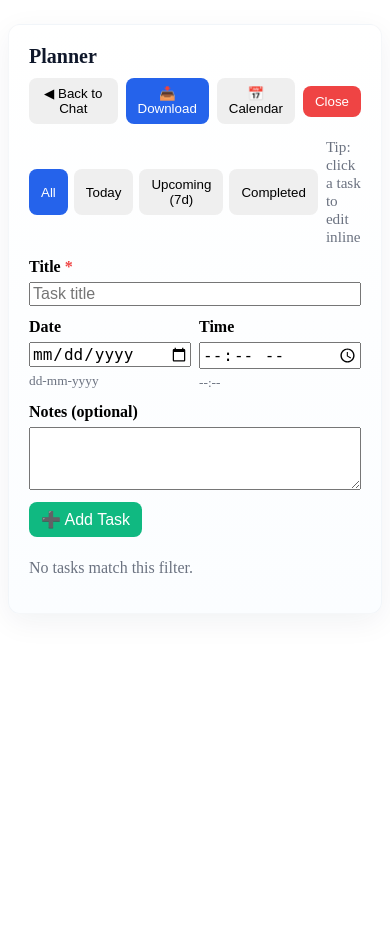
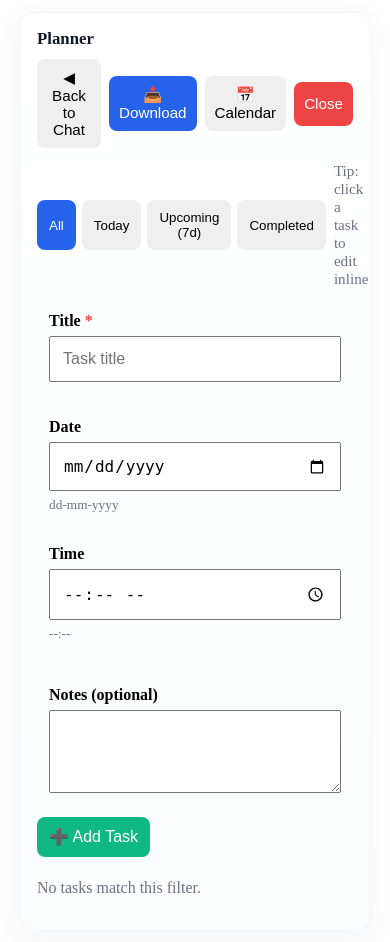
Before and after one commit to ManyaAlva/mental-health-chatbot, a Flask app: page /planner in a window 390 px wide. Before the commit the page ends 612 px from the top, so only its background shows below. Run offline with Flask 3, Linux system fonts and the light colour scheme; data that the repository does not hold is empty; some libraries are stand-ins or nearby versions.

Commit message:
added ui for mobile

```diff
--- a/app.py
+++ b/app.py
@@ -438,4 +438,7 @@ def choose_followup(user_input: str):
     return "Would you like to tell me more, or try a short grounding exercise?"
 
 if __name__ == "__main__":
-    app.run(debug=True, host="0.0.0.0", port=5000)
+    import os
+    port = int(os.environ.get("PORT", 5000))
+    # debug=False in production
+    app.run(host="0.0.0.0", port=port, debug=os.environ.get("FLASK_DEBUG", "0") == "1")
--- a/static/style.css
+++ b/static/style.css
@@ -292,3 +292,55 @@ header p { margin:0; font-size:1rem; color:#555; }
   0% { opacity: 0; transform: translateY(-50%) scale(0.6); }
   100% { opacity: 1; transform: translateY(-50%) scale(1); }
 }
+
+/* Mobile / touch improvements */
+@media (max-width: 760px) {
+  .container, .planner-container { padding:16px; margin:12px; }
+
+  /* make header actions stack and touch friendly */
+  .planner-actions { flex-direction:row; gap:8px; }
+  .planner-actions .btn { padding:12px 14px; font-size:1rem; min-height:44px; }
+
+  /* form controls full width for easy tapping */
+  .planner-form .col, .planner-form input, .planner-form textarea {
+    width:100%;
+    box-sizing:border-box;
+    font-size:1rem;
+    padding:12px;
+  }
+
+  .planner-form .row.grid-2 { display:block; }
+  .planner-form .row.grid-2 .col { margin-bottom:8px; }
+
+  /* larger, tappable list items */
+  .planner-list { gap:12px; }
+  .planner-item { padding:14px; border-radius:12px; }
+  .planner-item .meta { gap:10px; }
+
+  /* calendar: allow horizontal scroll on small screens */
+  .planner-calendar { overflow-x:auto; -webkit-overflow-scrolling:touch; }
+  .calendar-grid { min-width:700px; }
+  .calendar-cell { min-height:72px; padding:10px; }
+
+  /* make buttons expand when needed */
+  .btn { touch-action: manipulation; }
+}
+
+/* general touch target minimum */
+.btn { min-height:40px; padding:10px 12px; }
+
+/* ensure inputs are readable on small screens */
+input, textarea, select { font-size:1rem; }
+
+/* improve spacing for very small phones */
+@media (max-width: 420px) {
+  header h1, .planner-header h2 { font-size:1.05rem; }
+  .planner-actions .btn { padding:10px; font-size:0.95rem; }
+  .calendar-grid { gap:4px; }
+}
+
+if __name__ == "__main__":
+    import os
+    port = int(os.environ.get("PORT", 5000))
+    # debug=False in production
+    app.run(host="0.0.0.0", port=port, debug=os.environ.get("FLASK_DEBUG", "0") == "1")
```
